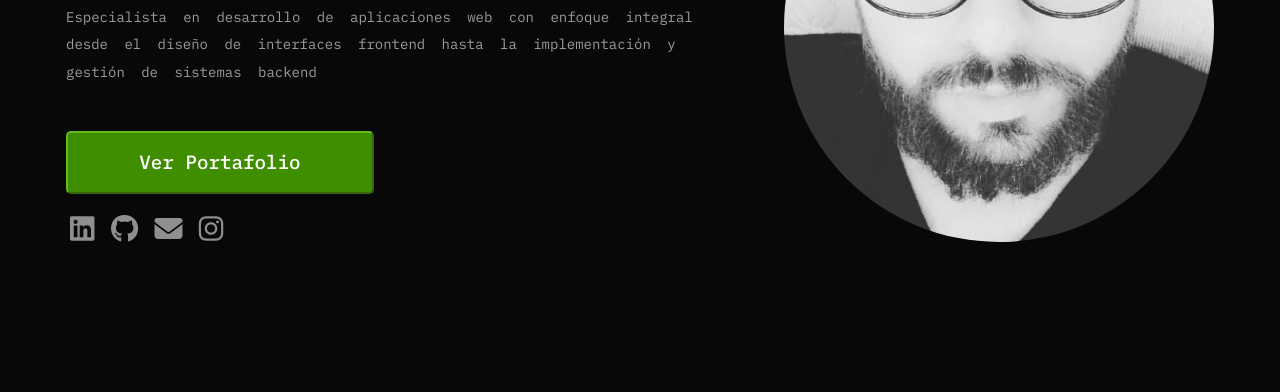
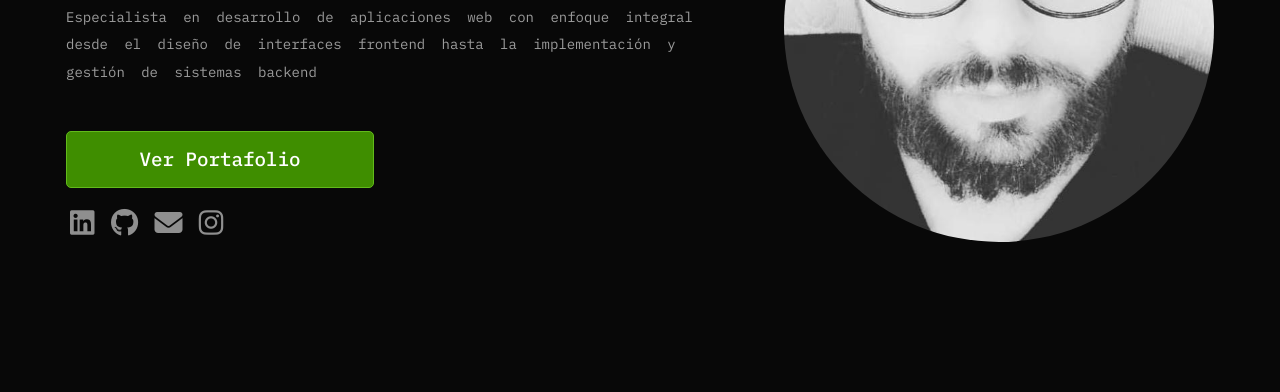
Before and after one commit to mraguilerag/isra-osvaldo.github.io, a plain HTML site: page index.html in a window 1280 px wide. Shown: the part 408-800 px from the top of the page. Drawn offline with nearby package versions, Linux system fonts and the light colour scheme.

Commit message:
Cambios de estilo en botones

```diff
--- a/assets/css/portafolio.css
+++ b/assets/css/portafolio.css
@@ -74,12 +74,13 @@ h1 {
 }
 
 .btn-back {
-    width: 20rem;
+    padding: 15px 15px;
     background-color: #3F8E00 ;
     border-color: #62BA1B;
     color: #fff;
     border-radius: 5px;
     margin-top: 100px;
+    font-family: "IBM Plex Mono";
 }
 
 .btn-back:hover {
--- a/assets/css/style.css
+++ b/assets/css/style.css
@@ -110,14 +110,15 @@ body {
 }
 
 .btn-portfolio {
-    width: 307.89px;
-    height: 63px;
+    width: 19.25rem;
+    padding: 0.813rem;
     background-color: #3F8E00 ;
     border-color: #62BA1B;
     border-radius: 5px;
     font-family: "IBM Plex Mono";
     font-weight: 500;
     font-size: 1.2rem;
+    color: #fff;
 }
 
 .btn-portfolio a {
@@ -126,9 +127,9 @@ body {
 }
 
 .btn-portfolio:hover {
-    color: white;
     background-color:#62BA1B;
     border-color:#3F8E00;
+    color: whitesmoke;
 }
 
 .social-icons {
--- a/index.html
+++ b/index.html
@@ -46,7 +46,7 @@
                         <h1>Israel Acuña U</h1>
                         <p>Especialista en desarrollo de aplicaciones web con enfoque integral desde el diseño de interfaces frontend hasta la implementación y gestión de sistemas backend</p>
 
-                        <button class="btn-portfolio"><a href="portafolio.html" target="_blank">Ver Portafolio</a></button>
+                        <a class="btn btn-portfolio" href="portafolio.html" target="_blank">Ver Portafolio</a>
                         <div class="social-icons">
                             <a class="icon-link" href="https://www.linkedin.com/in/israel-acuna-uval/" target="_blank">
                                 <i class="icon fa-brands fa-linkedin fa-2xl"></i>
```
